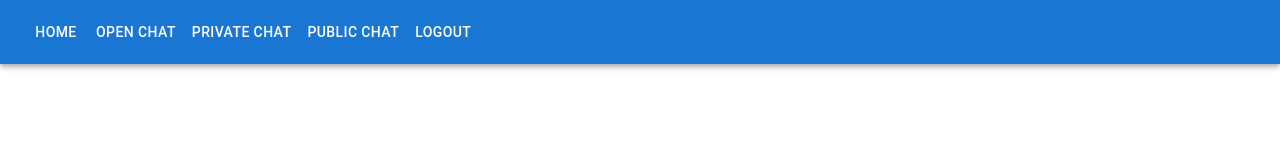
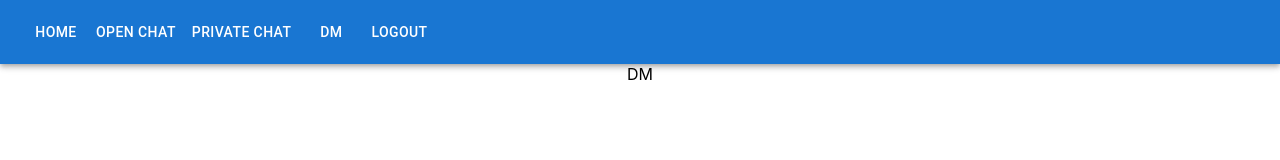
Before and after one commit to syouchan234/laravel_react_chatApp, a React (Create React App) app: page /dm in a window 1280 px wide. Shown: the top 160 px of the page. Built offline with nearby package versions, Linux system fonts and the light colour scheme.

Commit message:
PublicChatをDMに変更

```diff
--- a/src/App.js
+++ b/src/App.js
@@ -8,7 +8,7 @@ import Header from './component/header/Header';
 //ページ
 import OpenChat from './routes/openchat/OpenChat';
 import PrivateChat from './routes/privatechat/PrivateChat';
-import PublicChat from './routes/publicchat/PublicChat';
+import DM from './routes/dm/DM';
 import Home from './routes/home/Home';
 import MyPage from './routes/mypage/MyPage';
 import Login from './routes/login/Login';
@@ -22,7 +22,7 @@ function App() {
         <Route path="/" element={ <Home /> } />
         <Route path="/openchat" element={ <OpenChat /> } />
         <Route path="/privatechat" element={ <PrivateChat /> } />
-        <Route path="/publicchat" element={ <PublicChat /> } />
+        <Route path="/dm" element={ <DM /> } />
         <Route path="/mypage" element={ <MyPage /> } />
         <Route path="/login" element={ <Login /> } />
         <Route path="/createaccount" element={ <CreateAccount /> } />
--- a/src/component/header/Header.jsx
+++ b/src/component/header/Header.jsx
@@ -21,8 +21,8 @@ export const Header = () => {
         <Button color="inherit" component={Link} to="/privatechat">
           Private Chat
         </Button>
-        <Button color="inherit" component={Link} to="/publicchat">
-          Public Chat
+        <Button color="inherit" component={Link} to="/dm">
+          DM
         </Button>
         {isLoggedIn ? (
           <Button color="inherit" onClick={handleLoginLogout}>
--- /dev/null
+++ b/src/routes/dm/DM.jsx
@@ -0,0 +1,9 @@
+import React from 'react'
+
+export const DM = () => {
+  return (
+    <div>DM</div>
+  )
+}
+
+export default DM
--- a/src/routes/publicchat/PublicChat.jsx
+++ /dev/null
@@ -1,9 +0,0 @@
-import React from 'react'
-
-export const PublicChat = () => {
-  return (
-    <div>PublicChat</div>
-  )
-}
-
-export default PublicChat
```
Also changed, not shown: src/routes/dm/DM.css (added).
